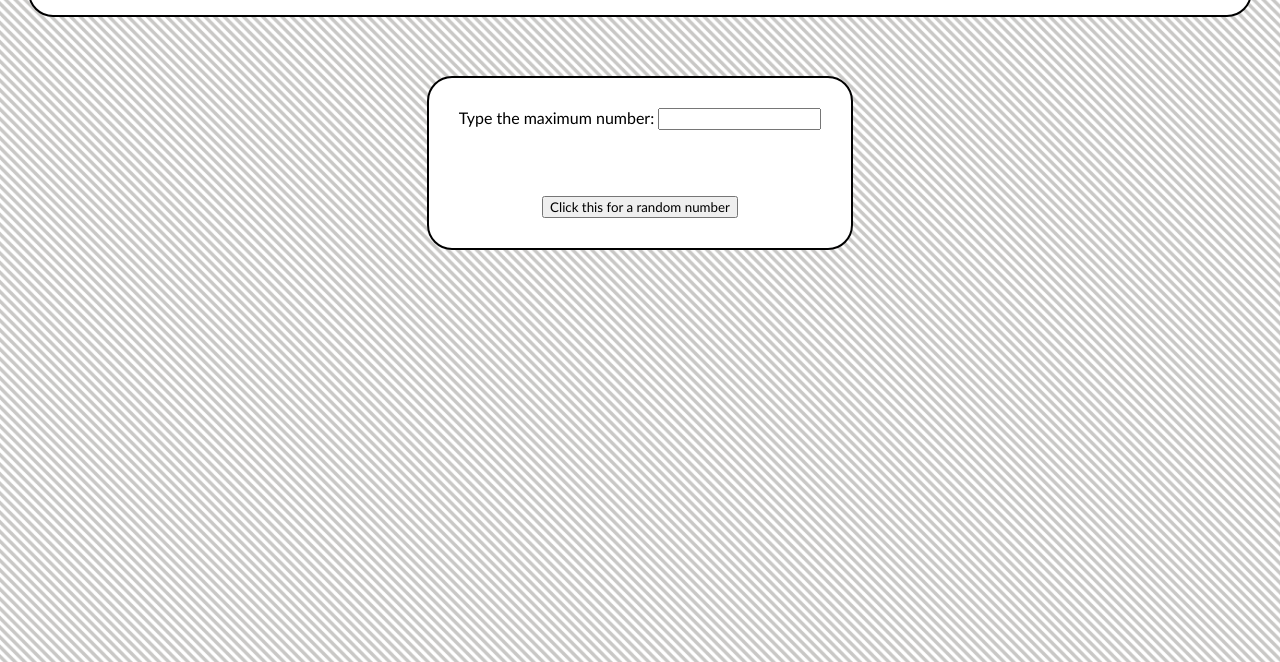
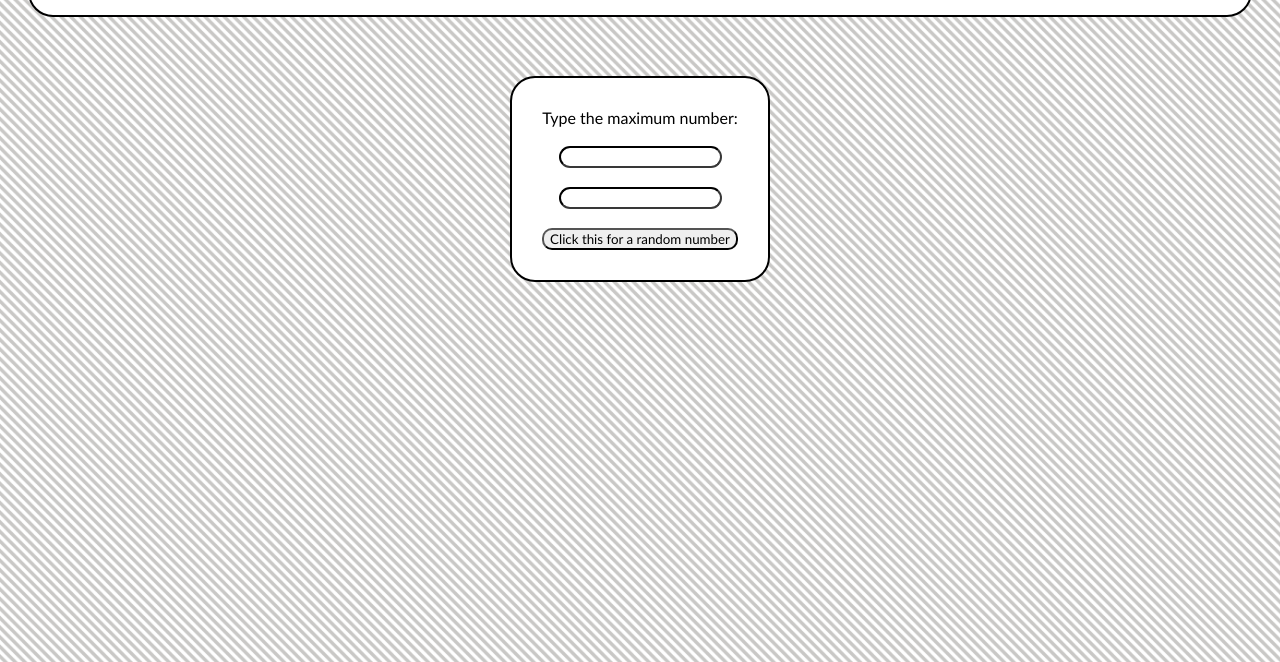
Before and after one commit to lunarisntcool/lunariscool.github.io, a website: page index.html in a window 1280 px wide. Shown: the part 138-800 px from the top of the page. Drawn offline with Linux system fonts and the light colour scheme.

Commit message:
Improved style

```diff
--- a/index.html
+++ b/index.html
@@ -12,10 +12,10 @@
                 <h1 id="change">The Best Website!</h1>
             </div> <br>
             <div id="div1" class="generator" align="center">
-                <label for="maxnum" id="label">Type the maximum number:</label>
-                <input type="number" name="maxnum" id="maxnum">
-                <div class="test"><h1 name="heading" id="heading"></h1></div>
-                <button name = "random button" id="randgen" onclick="showAns()">Click this for a random number</button>
+                <label for="maxnum" id="label">Type the maximum number:</label><br><br>
+                <input type="number" name="maxnum" id="maxnum"><br><br>
+                <input type="number" name="output" id="output" readonly><br><br>
+                <button name = "random button" id="randgen" onclick="showAns()" onmouseover="darken()" onmouseleave="lighten()">Click this for a random number</button>
             </div>
         </div>
     </body>
--- a/script.js
+++ b/script.js
@@ -1,4 +1,4 @@
-let h1 = document.getElementsByName("heading")
+let output = document.getElementsByName("output")
 let maxnum = document.getElementsByName("maxnum")
 let label = document.getElementById("label")
 
@@ -7,10 +7,15 @@
 }
 
 function showAns(){
+    document.getElementById("randgen").style.backgroundColor = "#545454"
     var randnum = getRandomInt(maxnum[0].value)
-    h1[0].innerHTML = randnum
+    output[0].value = randnum
+    setTimeout(lighten, 5)
 }
-
+function darken(){
+    document.getElementById("randgen").style.backgroundColor = "darkgrey"
+}
+const lighten = () => document.getElementById("randgen").style.backgroundColor = "white"
 function disappear(){
     for(i = 0; i++; i < 50){
         label.style.opacity -= 2
--- a/style.css
+++ b/style.css
@@ -28,6 +28,23 @@
     min-height: 45px;
 }
 
+#maxnum{
+    border-color: rgb(56, 56, 56);
+    border-radius: 20px;
+    text-align: center;
+}
+
+#output{
+    border-color: rgb(56, 56, 56);
+    border-radius: 20px;
+    text-align: center;
+}
+
+#randgen{
+    border-radius: 10px;
+    text-align: center;
+}
+
 .generator{
     margin: 20px;
     background-color: rgb(255, 255, 255);
```
